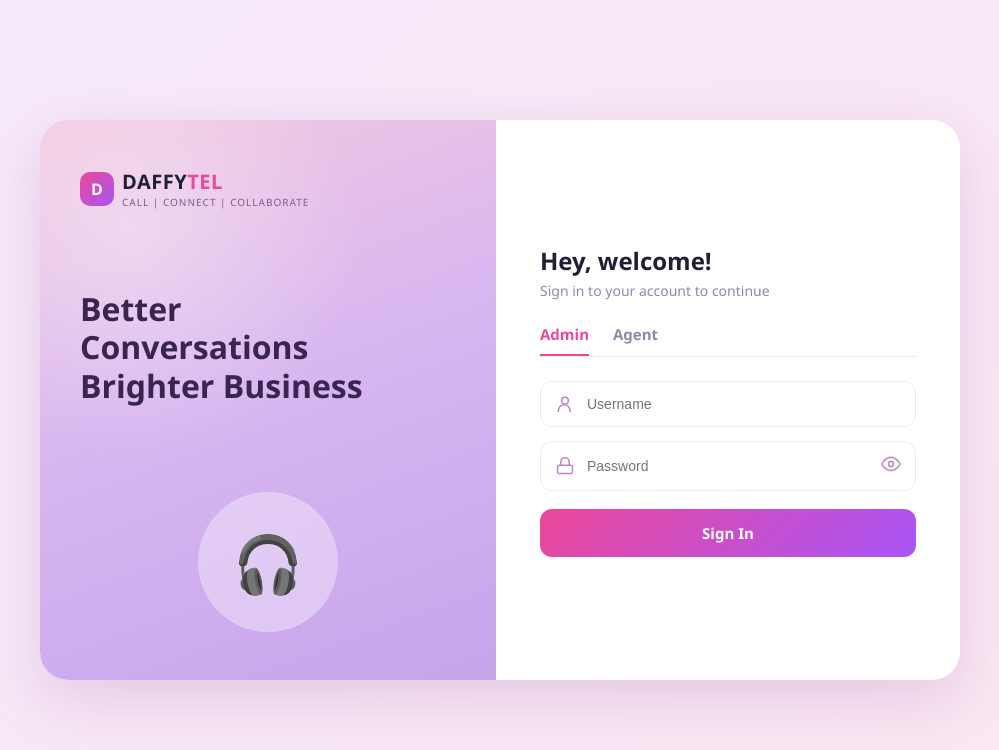
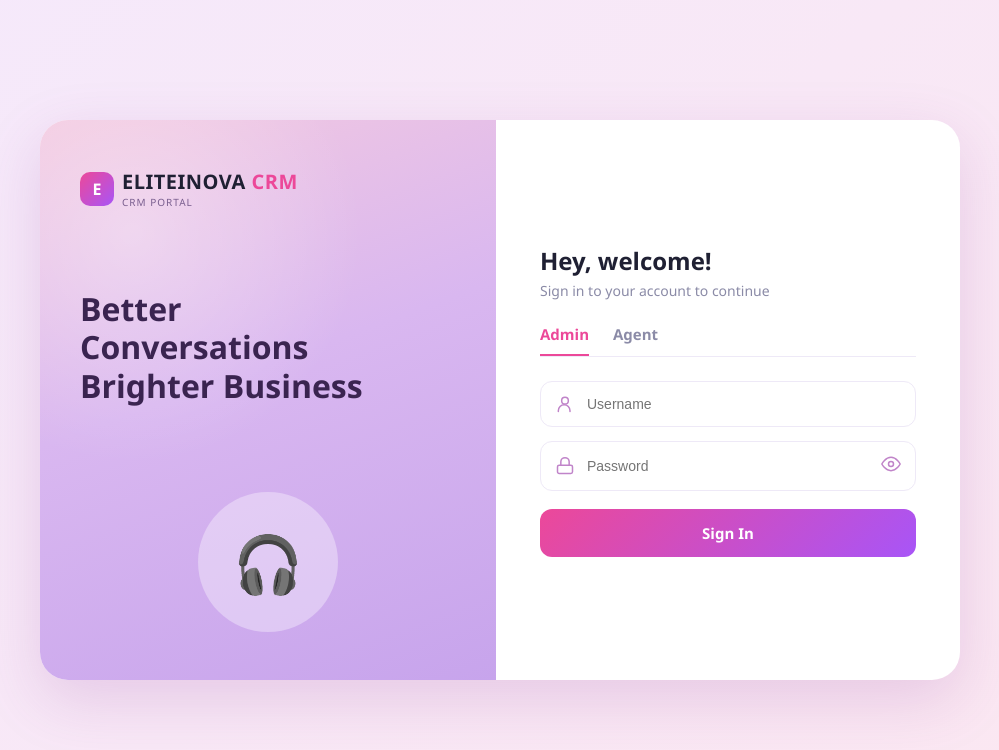
Before and after one commit to EliteinovaProjects/Crm, a React (Vite) app in the folder frontend/: page /login in a window 1280 px wide. Shown: the top 750 px of the page, without its empty margins (140-1139 px from the left). Built offline with nearby package versions, Linux system fonts and the light colour scheme; no server answers.

Commit message:
Added Name Corrections In The login and dashboard pages

```diff
--- a/frontend/src/components/Layout.tsx
+++ b/frontend/src/components/Layout.tsx
@@ -42,7 +42,7 @@ export function Layout() {
             marginBottom: 28,
           }}
         >
-          D
+          E
         </div>
         <nav style={{ display: 'flex', flexDirection: 'column', gap: 8, width: '100%' }}>
           {nav.map((item) => {
@@ -102,14 +102,14 @@ export function Layout() {
                 fontSize: 13,
               }}
             >
-              D
+              E
             </div>
             <div>
               <div style={{ fontWeight: 800, fontSize: 15 }}>
-                DAFFY<span style={{ color: '#ec4899' }}>TEL</span>
+                ELITEINOVA <span style={{ color: '#ec4899' }}>CRM</span>
               </div>
               <div style={{ fontSize: 9, color: 'var(--text-muted)', letterSpacing: 0.5 }}>
-                CALL | CONNECT | COLLABORATE
+                CRM PORTAL
               </div>
             </div>
           </div>
--- a/frontend/src/pages/Login.tsx
+++ b/frontend/src/pages/Login.tsx
@@ -81,14 +81,14 @@ export function Login() {
                   fontWeight: 800,
                 }}
               >
-                D
+                E
               </div>
               <div>
                 <div style={{ fontWeight: 800, fontSize: 20, letterSpacing: 0.5 }}>
-                  DAFFY<span style={{ color: '#ec4899' }}>TEL</span>
+                  ELITEINOVA <span style={{ color: '#ec4899' }}>CRM</span>
                 </div>
                 <div style={{ fontSize: 10, color: '#7a5f8f', letterSpacing: 1 }}>
-                  CALL | CONNECT | COLLABORATE
+                  CRM PORTAL
                 </div>
               </div>
             </div>
```
